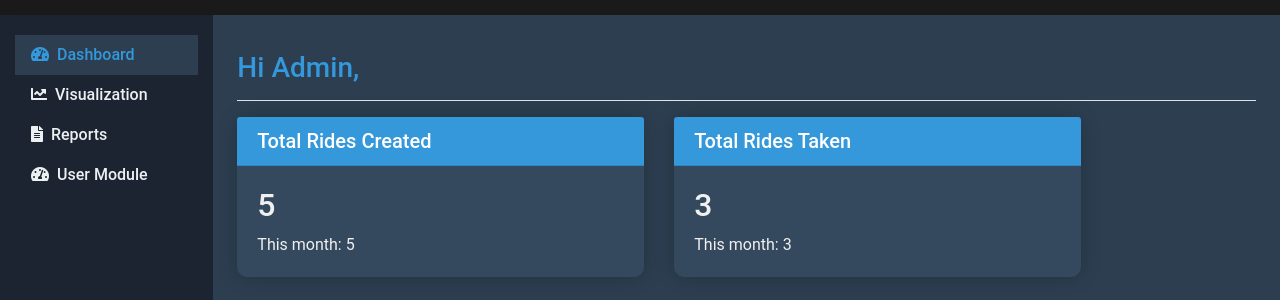
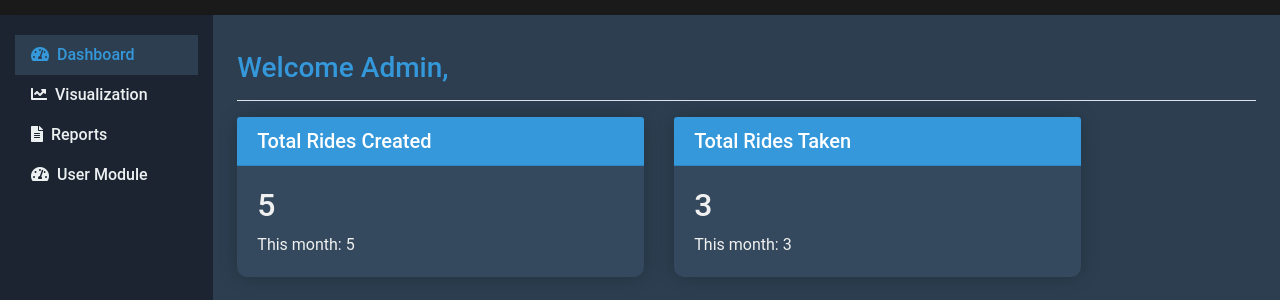
Before and after one commit to athulkjose01/ShareRide_New, a Django app: page /admin-dashboard/ in a window 1280 px wide. Shown: the part 144-444 px from the top of the page. Run offline with Django 4.2, Linux system fonts and the light colour scheme; a user stored in the database is signed in; data comes from the database, SQL or seed files in the repository; parts of the project's set-up code (start-up, migrations or seed data) failed here and were passed over; some libraries are stand-ins or nearby versions.

Commit message:
the commit

```diff
--- a/carpool_app/templates/rides/admin_dashboard.html
+++ b/carpool_app/templates/rides/admin_dashboard.html
@@ -154,7 +154,7 @@
             <!-- Main content -->
             <main role="main" class="col-md-10 ml-sm-auto col-lg-10 px-4 main-content">
                 <div class="d-flex justify-content-between flex-wrap flex-md-nowrap align-items-center pt-3 pb-2 mb-3 border-bottom animate-fade-in">
-                    <h3>Hi Admin,</h3>
+                    <h3>Welcome Admin,</h3>
                 </div>
 
                 <!-- First row with two cards -->
```
